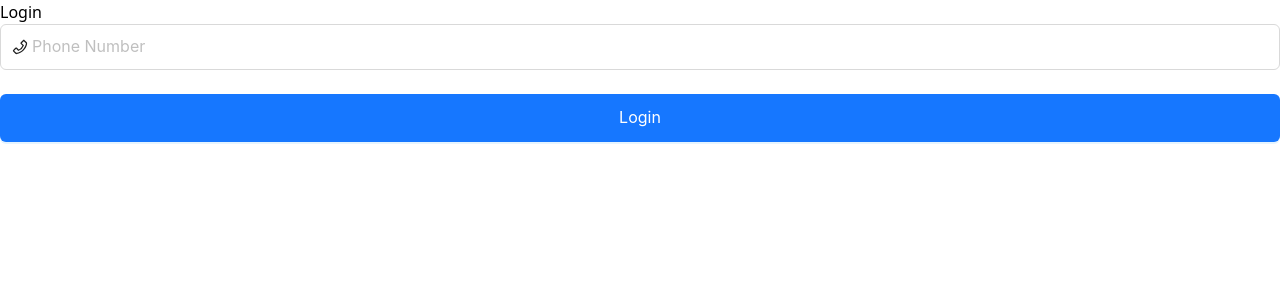
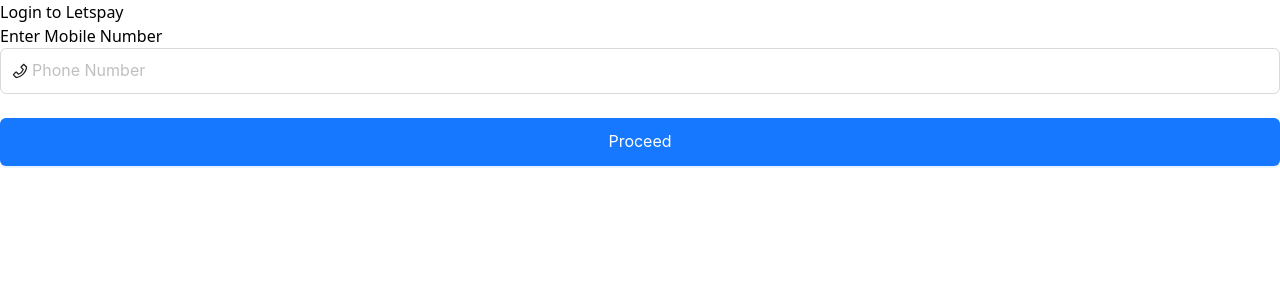
Before and after one commit to ishubs/letspay-web-app, a React (Vite) app: page /login in a window 1280 px wide. Shown: the top 300 px of the page. Built offline with nearby package versions, Linux system fonts and the light colour scheme; no server answers.

Commit message:
minor fixes

```diff
--- a/index.html
+++ b/index.html
@@ -4,7 +4,9 @@
 <head>
   <meta charset="UTF-8" />
   <link rel="icon" type="image/svg+xml" href="/favicon.ico" />
-  <meta name="viewport" content="width=device-width, initial-scale=1.0" />
+  <!-- <meta name="viewport" content="width=device-width, initial-scale=1.0" /> -->
+  <meta name="viewport"
+    content="width=device-width, height=device-height,  initial-scale=1.0, user-scalable=no;user-scalable=0;" />
   <title>Letspay</title>
 </head>
 
--- a/src/components/AddTransaction.tsx
+++ b/src/components/AddTransaction.tsx
@@ -80,9 +80,26 @@
 
             const message = `Cashback ₹${totalAmount} to ${auth.currentUser?.displayName} for ${description} with transaction id:${transactionId}, on ${host.phoneNumber}`;
 
+            // const url = `https://wa.me/${host.phoneNumber}?text=${encodeURIComponent(message)}`;
+
+            // window.open(url, '_blank');
+            // const message = `Cashback ₹${totalAmount || 0} to ${displayName} for ${description} with transaction ID: ${transactionId}, on ${host.phoneNumber}`;
+
             const url = `https://wa.me/${host.phoneNumber}?text=${encodeURIComponent(message)}`;
 
-            window.open(url, '_blank');
+            // Create a temporary link element
+            const link = document.createElement('a');
+            link.href = url;
+            link.target = '_blank'; // Open in new tab
+
+            // Append to the body
+            document.body.appendChild(link);
+
+            // Programmatically click the link
+            link.click();
+
+            // Remove the link from the document
+            document.body.removeChild(link);
             setVisible(false);
             setTotalAmount(null);
 
@@ -188,6 +205,7 @@
                         autoFocus
                         className='outline-none border-none'
                         prefix="₹"
+                        type="number" pattern="[0-9]*"
                         ref={amountInputRef}
                         value={totalAmount}
                         style={{
--- a/src/pages/Auth/VerifyOTP.tsx
+++ b/src/pages/Auth/VerifyOTP.tsx
@@ -46,7 +46,7 @@
 
     return (
         <div>
-            <h1 className='text-2xl font-bold mb-4'>Verify OTP</h1>
+            <h1 className='text-2xl font-bold mb-4 mt-16'>Verify OTP</h1>
             <ArrowLeftOutlined className='absolute top-8 left-5'
                 onClick={() => setStep(1)}
             />
@@ -55,10 +55,12 @@
                     name="otp"
                     rules={[{ required: true, message: 'Please input your OTP!' }]}
                 >
-                    <Input value={otp} onChange={(e) => setOtp(e.target.value)} />
+                    <Input
+                        type="number" pattern="[0-9]*"
+                        value={otp} onChange={(e) => setOtp(e.target.value)} />
                 </Form.Item>
                 <Form.Item>
-                    <Button loading={loading} className='w-full' type="primary" htmlType="submit">
+                    <Button loading={loading} className='w-full h-[60px]' type="primary" htmlType="submit">
                         Continue
                     </Button>
                 </Form.Item>
--- a/src/pages/Auth/login.tsx
+++ b/src/pages/Auth/login.tsx
@@ -35,10 +35,11 @@
 
 
     return (
-        <div className='w-[100vw] p-4 h-[100vh] flex flex-col justify-center'>
+        <div className='w-[100vw] p-4 h-full flex flex-col justify-center'>
             {step === 1 ? (
                 <>
-                    <h1 className='text-2xl font-bold mb-4'>Login</h1>
+                    <h1 className='text-2xl font-bold mb-12 mt-8'>Login to Letspay</h1>
+                    <h2 className='text-xl my-8 font-semibold'>Enter Mobile Number</h2>
                     <Form name="login" initialValues={{ remember: true }} onFinish={handlePhoneSignIn}>
                         <Form.Item
                             name="phone"
@@ -48,15 +49,16 @@
                             ]}
                         >
                             <Input
-                                className='w-full'
+                                type="number" pattern="[0-9]*"
+                                className='w-full h-[60px] border-l-0 border-r-0 border-t-0 border-b-1 rounded-none'
                                 prefix={<PhoneOutlined />}
                                 placeholder="Phone Number"
                                 onChange={(e) => setPhoneNumber(e.target.value)}
                             />
                         </Form.Item>
                         <Form.Item>
-                            <Button loading={loading} type="primary" htmlType="submit" block>
-                                Login
+                            <Button className='h-[60px] text-xl' loading={loading} type="primary" htmlType="submit" block>
+                                Proceed
                             </Button>
                         </Form.Item>
                     </Form>
--- a/src/pages/Home.tsx
+++ b/src/pages/Home.tsx
@@ -25,8 +25,10 @@
     }, [])
 
     function requestPermission() {
+
         console.log('Requesting permission...');
-        Notification.requestPermission().then((permission) => {
+        try {
+            Notification?.requestPermission().then((permission) => {
                 if (permission === 'granted') {
                     console.log('Notification permission granted.');
                     // TODO(developer): Retrieve a registration token for use with FCM.
@@ -37,6 +39,9 @@
                     console.log('Unable to get permission to notify.');
                 }
             });
+        } catch (err) {
+            console.log(err)
+        }
     }
 
     function resetUI() {
```
Lines whose indentation alone changed are shown as unchanged.
